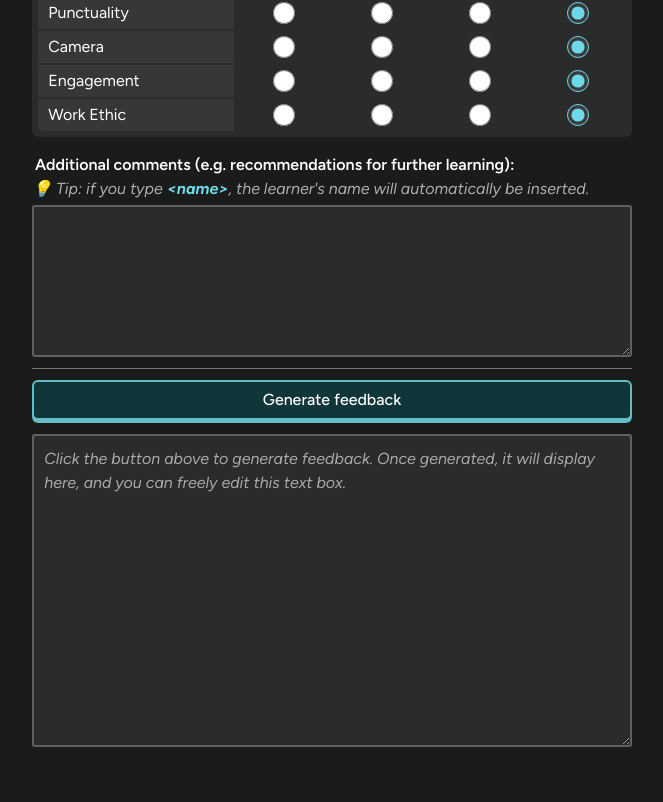
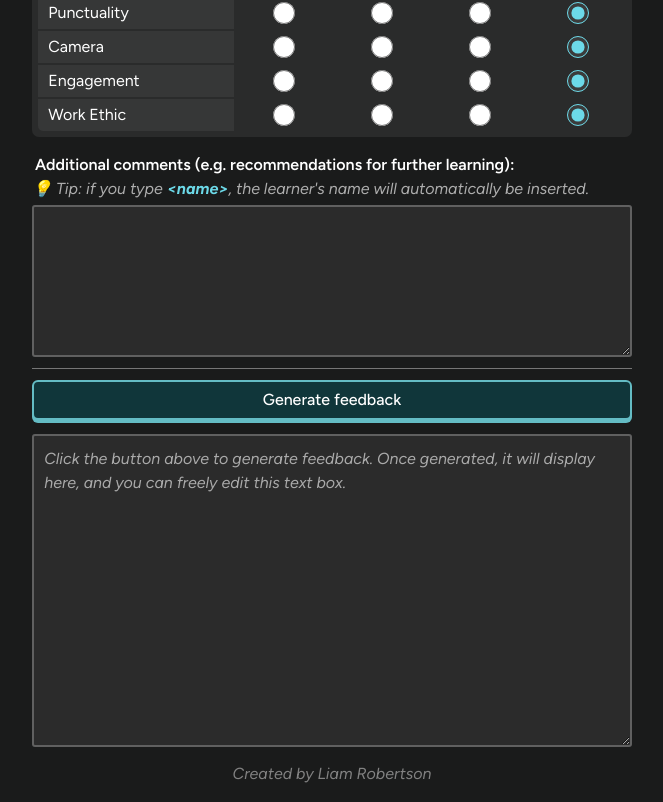
Before and after one commit to repercussive/tutor-feedback-generator, a React (Vite) app: page / in a window 1280 px wide. Shown: the part 263-1065 px from the top of the page, without its empty margins (308-971 px from the left). Before the commit the page ends 1025 px from the top, so only its background shows below. Built offline with nearby package versions, Linux system fonts and the light colour scheme.

Commit message:
Add footer

```diff
--- a/src/App.tsx
+++ b/src/App.tsx
@@ -18,6 +18,9 @@ function App() {
         <AdditionalCommentsSection />
         <GenerateFeedbackSection />
       </main>
+      <footer>
+        Created by Liam Robertson
+      </footer>
     </>
   )
 }
--- a/src/scss/globals.scss
+++ b/src/scss/globals.scss
@@ -47,6 +47,12 @@ header {
   margin-bottom: 1.25rem;
 }
 
+footer {
+  color: rgb(130, 130, 130);
+  font-style: italic;
+  margin-bottom: 1rem;
+}
+
 input,
 textarea {
   border-radius: 3px;
```
